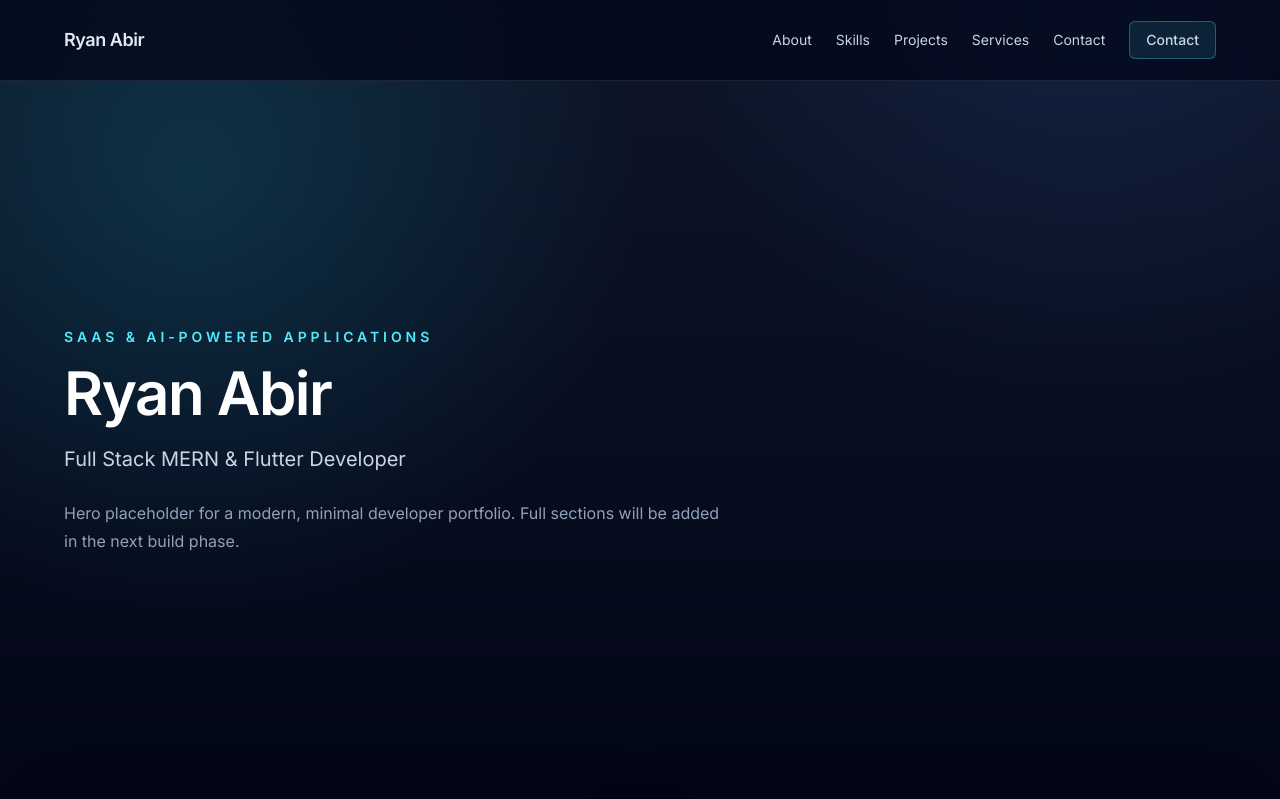
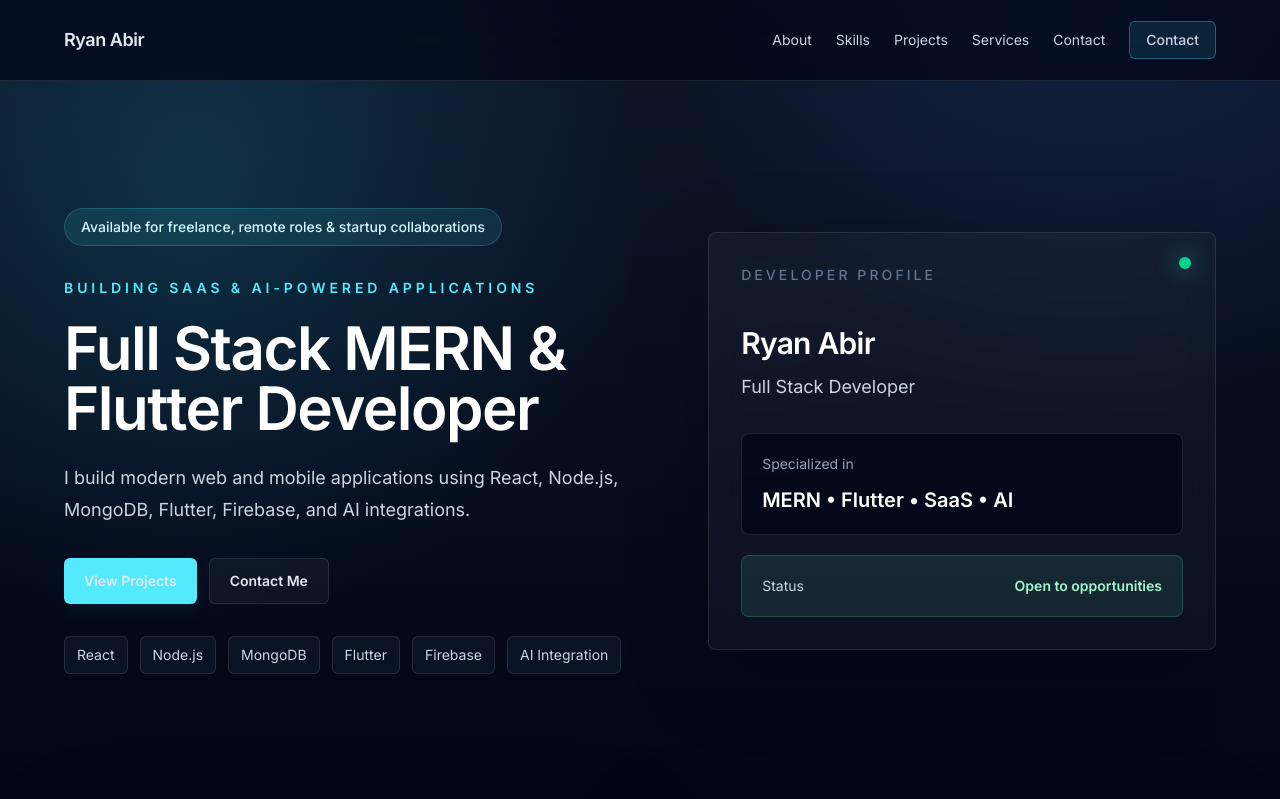
Before and after one commit to RyanAbir/RyanAbirPortfolio, a Next.js app: page / in a window 1280 px wide. Shown: the top 799 px of the page. Built offline with nearby package versions, Linux system fonts and the light colour scheme.

Commit message:
Build portfolio hero section

```diff
--- a/app/page.tsx
+++ b/app/page.tsx
@@ -1,4 +1,4 @@
-import { SITE_FOCUS, SITE_NAME, SITE_ROLE } from "../lib/constants";
+import Hero from "../components/Hero";
 
 const placeholderSections = [
   {
@@ -31,24 +31,7 @@ const placeholderSections = [
 export default function Home() {
   return (
     <div className="page-shell">
-      <section
-        className="section-shell flex min-h-[calc(100vh-5rem)] items-center"
-        id="hero"
-      >
-        <div className="max-w-3xl">
-          <p className="mb-4 text-sm font-semibold uppercase tracking-[0.28em] text-cyan-300">
-            {SITE_FOCUS}
-          </p>
-          <h1 className="text-4xl font-semibold tracking-tight text-white sm:text-5xl lg:text-6xl">
-            {SITE_NAME}
-          </h1>
-          <p className="mt-5 text-xl leading-8 text-slate-300">{SITE_ROLE}</p>
-          <p className="mt-6 max-w-2xl text-base leading-7 text-slate-400">
-            Hero placeholder for a modern, minimal developer portfolio. Full
-            sections will be added in the next build phase.
-          </p>
-        </div>
-      </section>
+      <Hero />
 
       <div className="grid gap-5 pb-20 md:grid-cols-2">
         {placeholderSections.map((section) => (
--- /dev/null
+++ b/components/Hero.tsx
@@ -0,0 +1,92 @@
+import { SITE_NAME, SITE_ROLE } from "../lib/constants";
+
+const techHighlights = [
+  "React",
+  "Node.js",
+  "MongoDB",
+  "Flutter",
+  "Firebase",
+  "AI Integration",
+] as const;
+
+export default function Hero() {
+  return (
+    <section
+      className="section-shell relative flex min-h-[calc(100vh-5rem)] items-center overflow-hidden"
+      id="hero"
+    >
+      <div className="absolute left-1/2 top-16 -z-10 h-72 w-72 -translate-x-1/2 rounded-full bg-cyan-400/10 blur-3xl" />
+      <div className="grid w-full items-center gap-12 py-8 lg:grid-cols-[1.08fr_0.92fr]">
+        <div>
+          <div className="inline-flex rounded-full border border-cyan-300/20 bg-cyan-300/10 px-4 py-2 text-sm font-medium text-cyan-100">
+            Available for freelance, remote roles & startup collaborations
+          </div>
+
+          <p className="mt-8 text-sm font-semibold uppercase tracking-[0.28em] text-cyan-300">
+            Building SaaS & AI-Powered Applications
+          </p>
+
+          <h1 className="mt-5 max-w-4xl text-4xl font-semibold tracking-tight text-white sm:text-5xl lg:text-6xl">
+            {SITE_ROLE}
+          </h1>
+
+          <p className="mt-6 max-w-2xl text-base leading-7 text-slate-300 sm:text-lg sm:leading-8">
+            I build modern web and mobile applications using React, Node.js,
+            MongoDB, Flutter, Firebase, and AI integrations.
+          </p>
+
+          <div className="mt-8 flex flex-col gap-3 sm:flex-row">
+            <a
+              className="inline-flex items-center justify-center rounded-md bg-cyan-300 px-5 py-3 text-sm font-semibold text-slate-950 shadow-lg shadow-cyan-950/30 transition hover:bg-cyan-200"
+              href="#projects"
+            >
+              View Projects
+            </a>
+            <a
+              className="inline-flex items-center justify-center rounded-md border border-white/10 bg-white/[0.04] px-5 py-3 text-sm font-semibold text-white transition hover:border-cyan-300/40 hover:bg-white/[0.07]"
+              href="#contact"
+            >
+              Contact Me
+            </a>
+          </div>
+
+          <div className="mt-8 flex flex-wrap gap-3">
+            {techHighlights.map((tech) => (
+              <span
+                className="rounded-md border border-white/10 bg-slate-900/70 px-3 py-2 text-sm text-slate-300"
+                key={tech}
+              >
+                {tech}
+              </span>
+            ))}
+          </div>
+        </div>
+
+        <div className="glass-panel relative rounded-lg p-6 sm:p-8">
+          <div className="absolute right-6 top-6 h-3 w-3 rounded-full bg-emerald-400 shadow-[0_0_24px_rgba(52,211,153,0.8)]" />
+          <p className="text-sm font-medium uppercase tracking-[0.22em] text-slate-500">
+            Developer Profile
+          </p>
+          <div className="mt-10">
+            <h2 className="text-3xl font-semibold tracking-tight text-white">
+              {SITE_NAME}
+            </h2>
+            <p className="mt-3 text-lg text-slate-300">Full Stack Developer</p>
+          </div>
+          <div className="mt-8 rounded-lg border border-white/10 bg-slate-950/70 p-5">
+            <p className="text-sm text-slate-400">Specialized in</p>
+            <p className="mt-3 text-xl font-semibold text-white">
+              MERN • Flutter • SaaS • AI
+            </p>
+          </div>
+          <div className="mt-5 flex items-center justify-between rounded-lg border border-emerald-300/20 bg-emerald-300/10 p-5">
+            <span className="text-sm text-slate-300">Status</span>
+            <span className="text-sm font-semibold text-emerald-200">
+              Open to opportunities
+            </span>
+          </div>
+        </div>
+      </div>
+    </section>
+  );
+}
```
